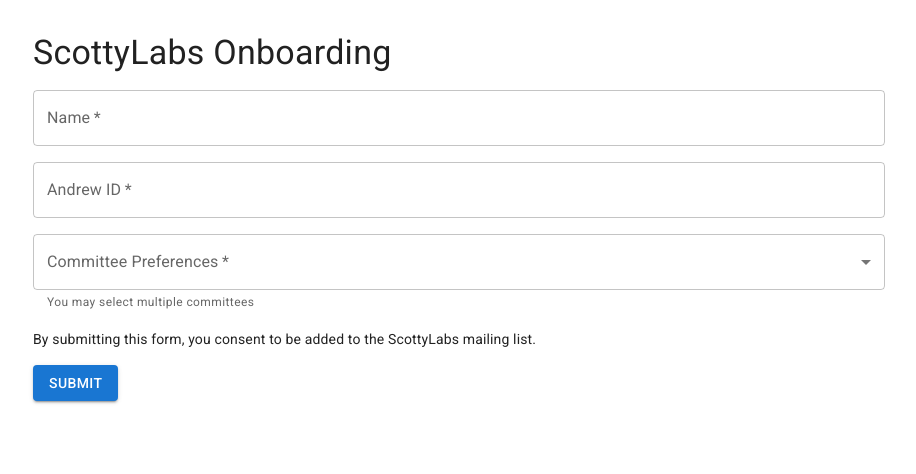
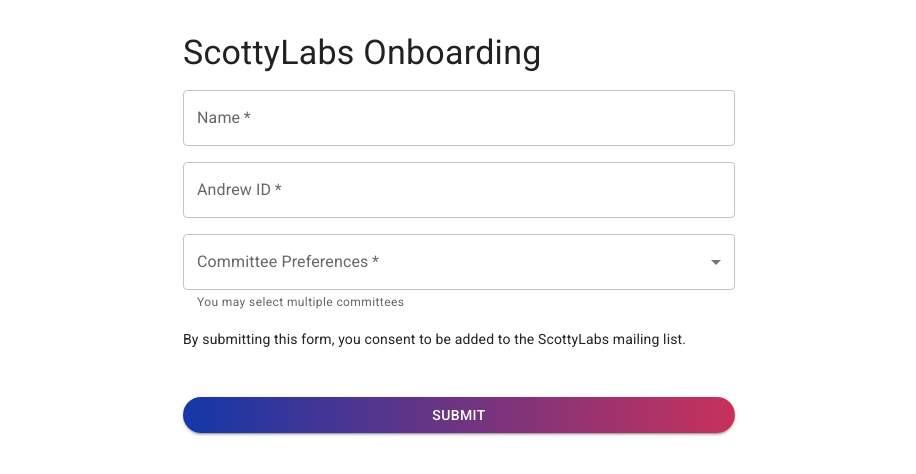
Before and after one commit to ScottyLabs/auto-onboard, a React (Create React App) app in the folder client/: page / in a window 1280 px wide. Shown: the top 474 px of the page, without its empty margins (181-1097 px from the left). Built offline with nearby package versions, Linux system fonts and the light colour scheme.

Commit message:
Client: change CSS
* Make Container maxWidth sm instead
* Style Submit button

```diff
--- a/client/src/App.jsx
+++ b/client/src/App.jsx
@@ -16,7 +16,7 @@
             </Helmet>
             <CssBaseline />
             <Router>
-                <Container component="main" maxWidth="md">
+                <Container component="main" maxWidth="sm">
                     <Routes>
                         <Route path="/" element={<Form />} />
                     </Routes>
--- a/client/src/routes/Form.jsx
+++ b/client/src/routes/Form.jsx
@@ -195,6 +195,13 @@
                             loading={responseStatus === responseStates.LOADING}
                             variant="contained"
                             onClick={onSubmit}
+                            fullWidth
+                            style={{
+                                borderRadius: '2.5rem',
+                                marginTop: '2rem',
+                                background:
+                                    'linear-gradient(89.03deg, #1437A8 0%, #C8315B 100%)',
+                            }}
                         >
                             Submit
                         </LoadingButton>
```
